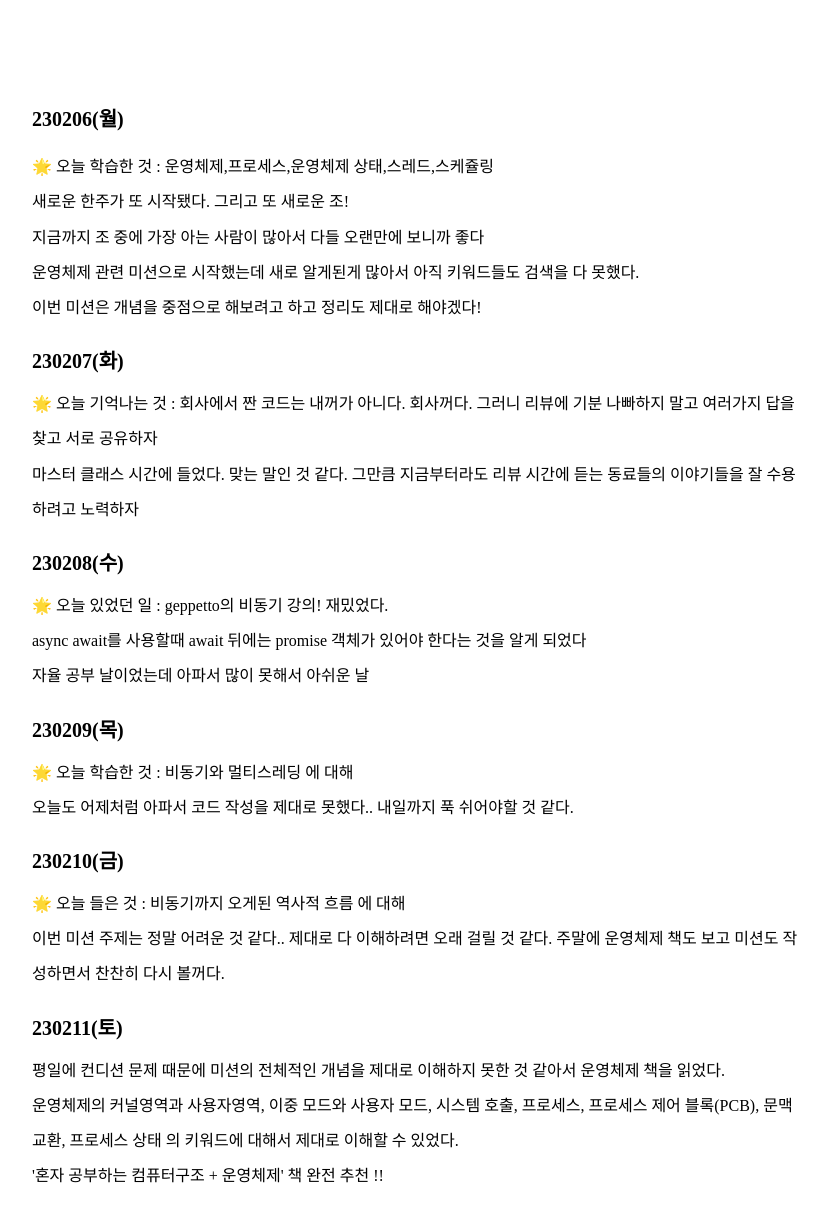
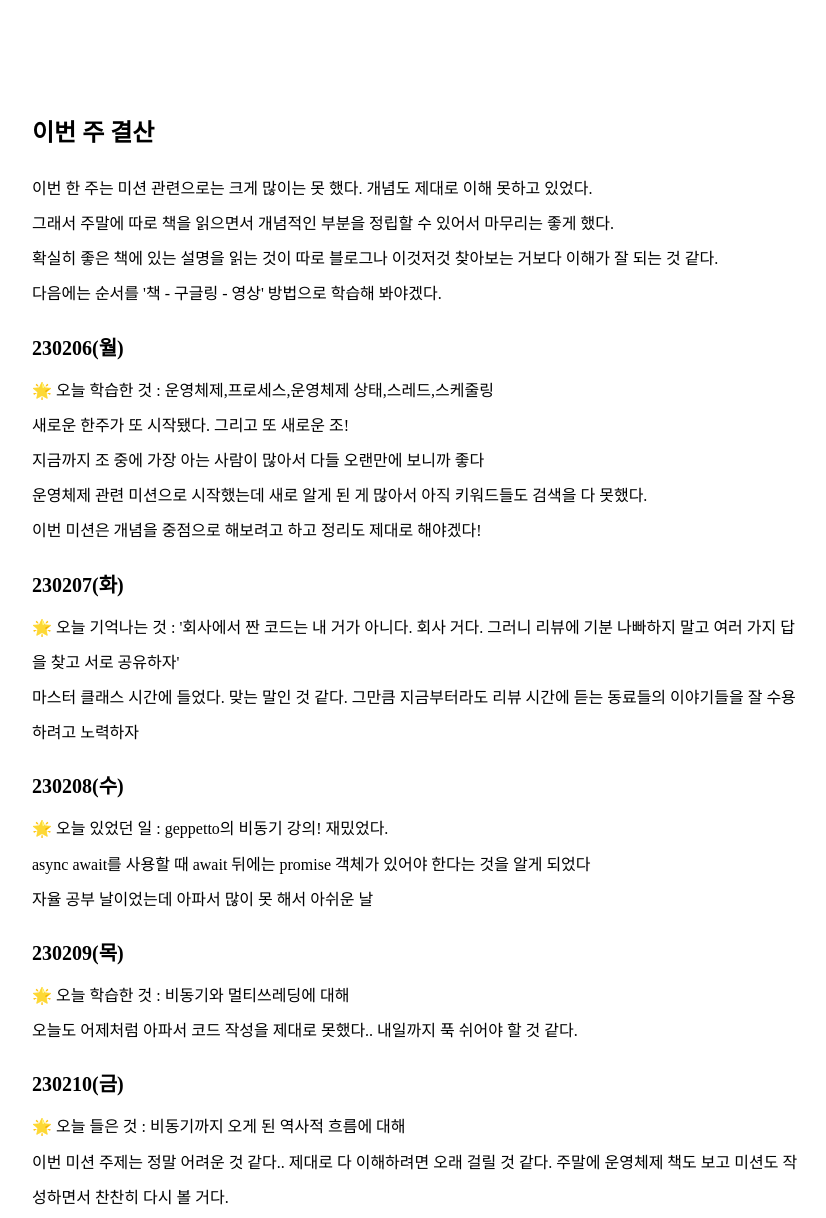
Before and after one commit to lolWK/lolWK.github.io, a Gatsby site: page /TIL/230206-230211/ in a window 1280 px wide. Shown: the part 2-1220 px from the top of the page, without its empty margins (224-1050 px from the left). Built offline with nearby package versions, Linux system fonts and the light colour scheme; Gatsby itself is replaced by a stand-in of ours; a web font is replaced by a local one.

Commit message:
posting(TIL): 230212 & 결산 & 전체적인 수정

```diff
--- a/contents/TIL/230206-230211.md
+++ b/contents/TIL/230206-230211.md
@@ -1,44 +1,54 @@
 ---
-date: '2023-02-06'
-title: '[230206-230210] WIL 5주차'
+date: '2023-02-12'
+title: '[230206-230212] WIL 5주차'
 categories: ['TIL']
-summary: '2/6~2/10 간의 짧은 하루 일기'
+summary: '2/6~2/12 간의 짧은 하루 일기'
 thumbnail: './til_thumnail.jpg'
 ---
 
-<!-- ## 이번 주 결산 -->
+## 이번 주 결산
+
+이번 한 주는 미션 관련으로는 크게 많이는 못 했다. 개념도 제대로 이해 못하고 있었다. <br/>
+그래서 주말에 따로 책을 읽으면서 개념적인 부분을 정립할 수 있어서 마무리는 좋게 했다. <br/>
+확실히 좋은 책에 있는 설명을 읽는 것이 따로 블로그나 이것저것 찾아보는 거보다 이해가 잘 되는 것 같다.<br/>
+다음에는 순서를 '책 - 구글링 - 영상' 방법으로 학습해 봐야겠다.
 
 ### 230206(월)
 
-🌟 오늘 학습한 것 : `운영체제`,`프로세스`,`운영체제 상태`,`스레드`,`스케쥴링`<br/>
+🌟 오늘 학습한 것 : `운영체제`,`프로세스`,`운영체제 상태`,`스레드`,`스케줄링`<br/>
 새로운 한주가 또 시작됐다. 그리고 또 새로운 조! <br/>
 지금까지 조 중에 가장 아는 사람이 많아서 다들 오랜만에 보니까 좋다<br/>
-운영체제 관련 미션으로 시작했는데 새로 알게된게 많아서 아직 키워드들도 검색을 다 못했다.<br/>
+운영체제 관련 미션으로 시작했는데 새로 알게 된 게 많아서 아직 키워드들도 검색을 다 못했다.<br/>
 이번 미션은 개념을 중점으로 해보려고 하고 정리도 제대로 해야겠다!<br/>
 
 ### 230207(화)
 
-🌟 오늘 기억나는 것 : 회사에서 짠 코드는 내꺼가 아니다. 회사꺼다. 그러니 리뷰에 기분 나빠하지 말고 여러가지 답을 찾고 서로 공유하자<br/>
+🌟 오늘 기억나는 것 : '회사에서 짠 코드는 내 거가 아니다. 회사 거다. 그러니 리뷰에 기분 나빠하지 말고 여러 가지 답을 찾고 서로 공유하자'<br/>
 마스터 클래스 시간에 들었다. 맞는 말인 것 같다. 그만큼 지금부터라도 리뷰 시간에 듣는 동료들의 이야기들을 잘 수용하려고 노력하자
 
 ### 230208(수)
 
 🌟 오늘 있었던 일 : `geppetto`의 비동기 강의! 재밌었다.<br/>
-async await를 사용할때 await 뒤에는 promise 객체가 있어야 한다는 것을 알게 되었다<br/>
-자율 공부 날이었는데 아파서 많이 못해서 아쉬운 날<br/>
+async await를 사용할 때 await 뒤에는 promise 객체가 있어야 한다는 것을 알게 되었다<br/>
+자율 공부 날이었는데 아파서 많이 못 해서 아쉬운 날<br/>
 
 ### 230209(목)
 
-🌟 오늘 학습한 것 : `비동기`와 `멀티스레딩` 에 대해<br/>
-오늘도 어제처럼 아파서 코드 작성을 제대로 못했다.. 내일까지 푹 쉬어야할 것 같다.<br/>
+🌟 오늘 학습한 것 : `비동기`와 `멀티쓰레딩`에 대해<br/>
+오늘도 어제처럼 아파서 코드 작성을 제대로 못했다.. 내일까지 푹 쉬어야 할 것 같다.<br/>
 
 ### 230210(금)
 
-🌟 오늘 들은 것 : `비동기까지 오게된 역사적 흐름` 에 대해<br/>
-이번 미션 주제는 정말 어려운 것 같다.. 제대로 다 이해하려면 오래 걸릴 것 같다. 주말에 운영체제 책도 보고 미션도 작성하면서 찬찬히 다시 볼꺼다.<br/>
+🌟 오늘 들은 것 : `비동기까지 오게 된 역사적 흐름`에 대해<br/>
+이번 미션 주제는 정말 어려운 것 같다.. 제대로 다 이해하려면 오래 걸릴 것 같다. 주말에 운영체제 책도 보고 미션도 작성하면서 찬찬히 다시 볼 거다.<br/>
 
 ### 230211(토)
 
+🌟 오늘 학습 키워드 : `운영체제의 커널 영역과 사용자 영역`, `이중 모드와 사용자 모드`, `시스템 호출`, `프로세스`, `프로세스 제어 블록(PCB)`, `문맥 교환`, `프로세스 상태`<br/>
 평일에 컨디션 문제 때문에 미션의 전체적인 개념을 제대로 이해하지 못한 것 같아서 운영체제 책을 읽었다.<br/>
-`운영체제의 커널영역과 사용자영역`, `이중 모드와 사용자 모드`, `시스템 호출`, `프로세스`, `프로세스 제어 블록(PCB)`, `문맥 교환`, `프로세스 상태` 의 키워드에 대해서 제대로 이해할 수 있었다.<br/>
-'혼자 공부하는 컴퓨터구조 + 운영체제' 책 완전 추천 !!
+'혼자 공부하는 컴퓨터 구조 + 운영체제' 책 완전 추천!!
+
+### 230212(일)
+
+🌟 오늘 학습 키워드 : `this`, `call`, `apply`, `bind`<br/>
+지금까지 call, apply, bind의 설명을 이해하지 못했던 이유가 this에 대해서 제대로 모르고 있었기 때문이라는 것을 알게 되었다. 그리고 실제로 어떤 식으로 쓰이는지 궁금해졌다. 예제들을 찾아봐야겠다.<br/>
```
